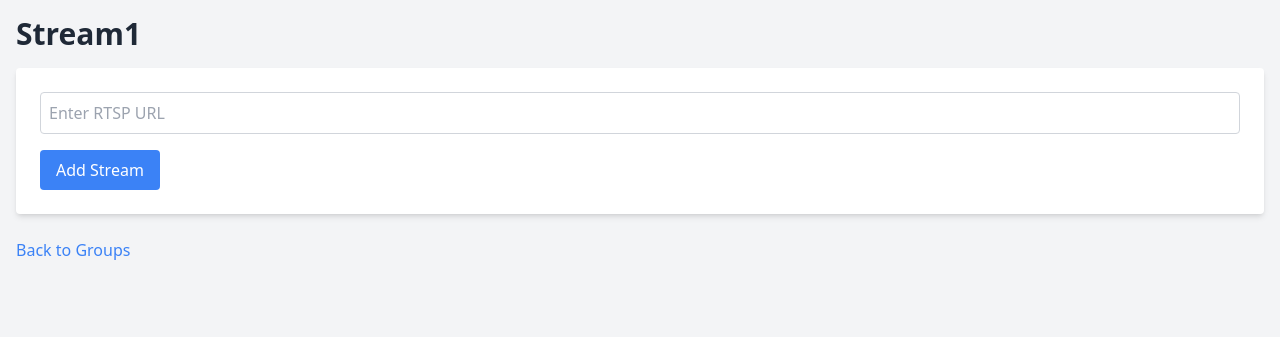
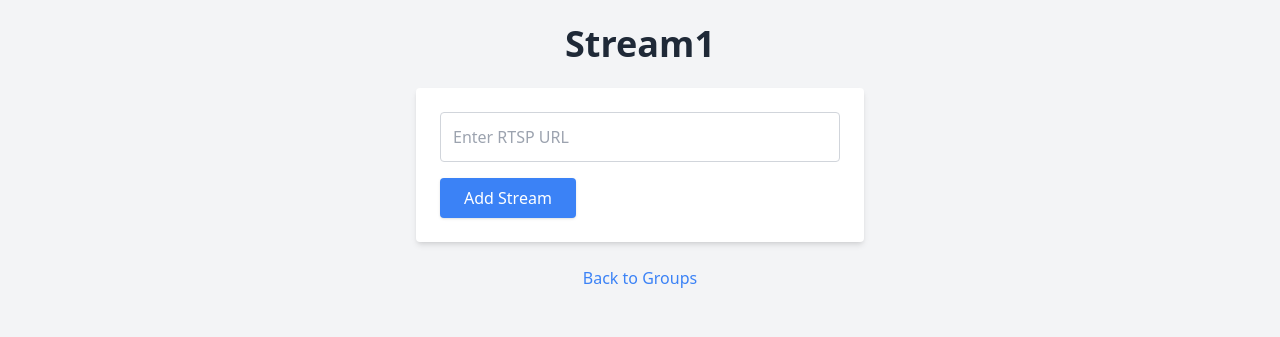
Before and after one commit to PhungHoang1909/Django_Websocket_StreamVideo, a Django app: page /group/2/ in a window 1280 px wide. Shown: the top 337 px of the page. Run offline with Django 4.2, Linux system fonts and the light colour scheme; data comes from the database, SQL or seed files in the repository; both versions use the stored data as it was after the commit; some libraries are stand-ins or nearby versions.

Commit message:
Update UI

```diff
--- a/stream/templates/stream/group_detail.html
+++ b/stream/templates/stream/group_detail.html
@@ -4,25 +4,28 @@
     <title>{{ group.name }}</title>
     <script src="https://cdn.tailwindcss.com"></script>
     <style>
-        .video-container { margin-bottom: 20px; }
         .video-container img { width: 100%; max-width: 600px; }
     </style>
 </head>
 <body class="bg-gray-100 text-gray-800">
-    <div class="container mx-auto p-4">
-        <h1 class="text-3xl font-bold mb-4">{{ group.name }}</h1>
-        <form method="POST" action="" class="bg-white p-6 rounded shadow-md mb-6">
+    <div class="container mx-auto p-6">
+        <h1 class="text-4xl font-bold mb-6 text-center">{{ group.name }}</h1>
+        <form method="POST" action="" class="bg-white p-6 rounded shadow-md max-w-md mx-auto mb-6">
             {% csrf_token %}
             <div class="mb-4">
-                <input type="text" name="url" placeholder="Enter RTSP URL" class="w-full p-2 border border-gray-300 rounded">
+                <input type="text" name="url" placeholder="Enter RTSP URL" class="w-full p-3 border border-gray-300 rounded focus:outline-none focus:ring-2 focus:ring-blue-500">
             </div>
-            <button type="submit" class="bg-blue-500 text-white px-4 py-2 rounded">Add Stream</button>
+            <button type="submit" class="bg-blue-500 text-white px-6 py-2 rounded shadow hover:bg-blue-700">Add Stream</button>
         </form>
-        <a href="{% url 'index' %}" class="mb-6 inline-block text-blue-500 hover:underline">Back to Groups</a>
-        <div id="videos">
+        <div class="text-center mb-6">
+            <a href="{% url 'index' %}" class="text-blue-500 hover:underline">Back to Groups</a>
+        </div>
+        <div class="grid grid-cols-1 md:grid-cols-2 lg:grid-cols-3 gap-6">
             {% for video in group.videos.all %}
-                <div class="video-container bg-white p-4 rounded shadow-md mb-4">
-                    <button onclick="deleteVideo({{ video.id }})" class="bg-red-500 text-white px-2 py-1 rounded mb-2">Delete</button>
+                <div class="video-container bg-white p-4 rounded shadow hover:shadow-lg transition duration-300">
+                    <div class="flex justify-between items-center mb-4">
+                        <button onclick="deleteVideo({{ video.id }})" class="bg-red-500 text-white px-2 py-1 rounded shadow hover:bg-red-700">Delete</button>
+                    </div>
                     <img id="video-{{ video.id }}" src="" class="w-full rounded">
                 </div>
                 <script>
```
Also changed, not shown: stream/templates/stream/create_group.html (+8 -6 lines), stream/templates/stream/index.html (+10 -8 lines), db.sqlite3.
